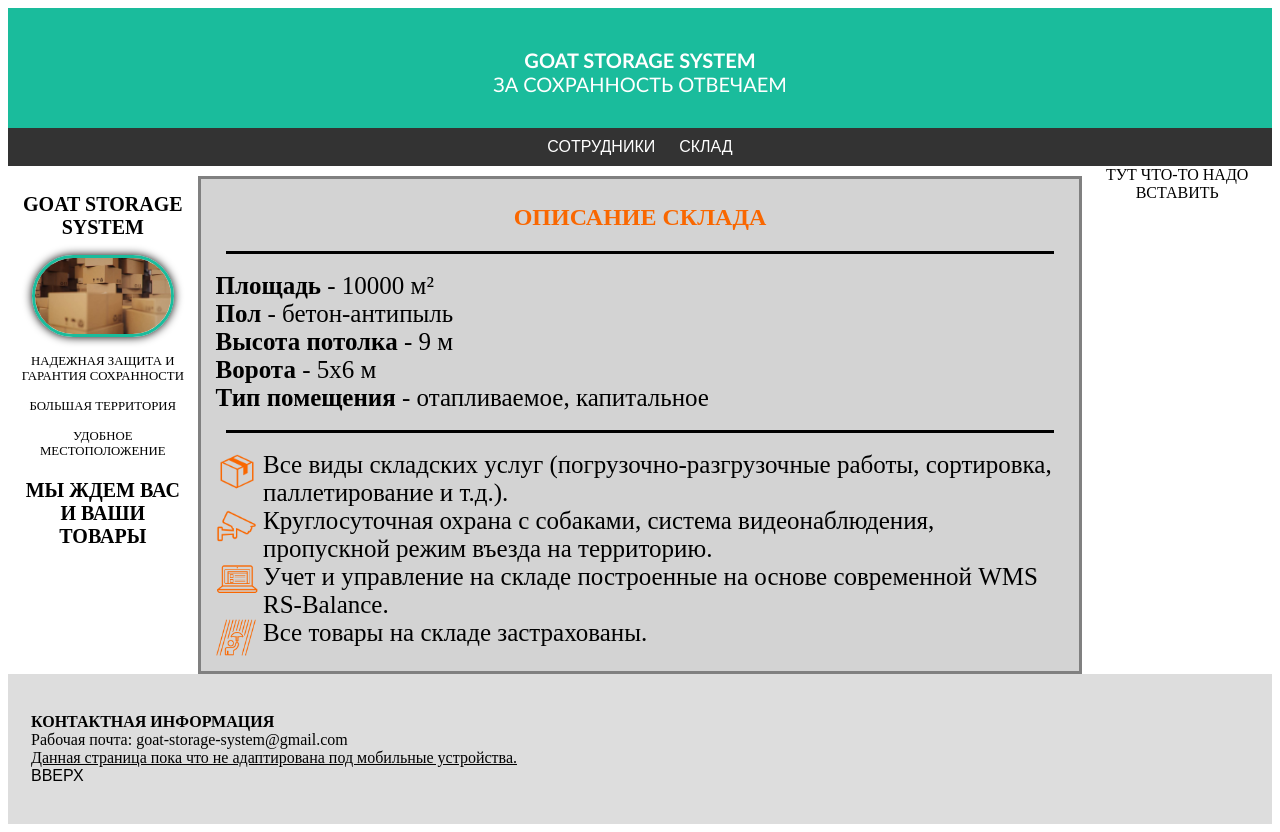
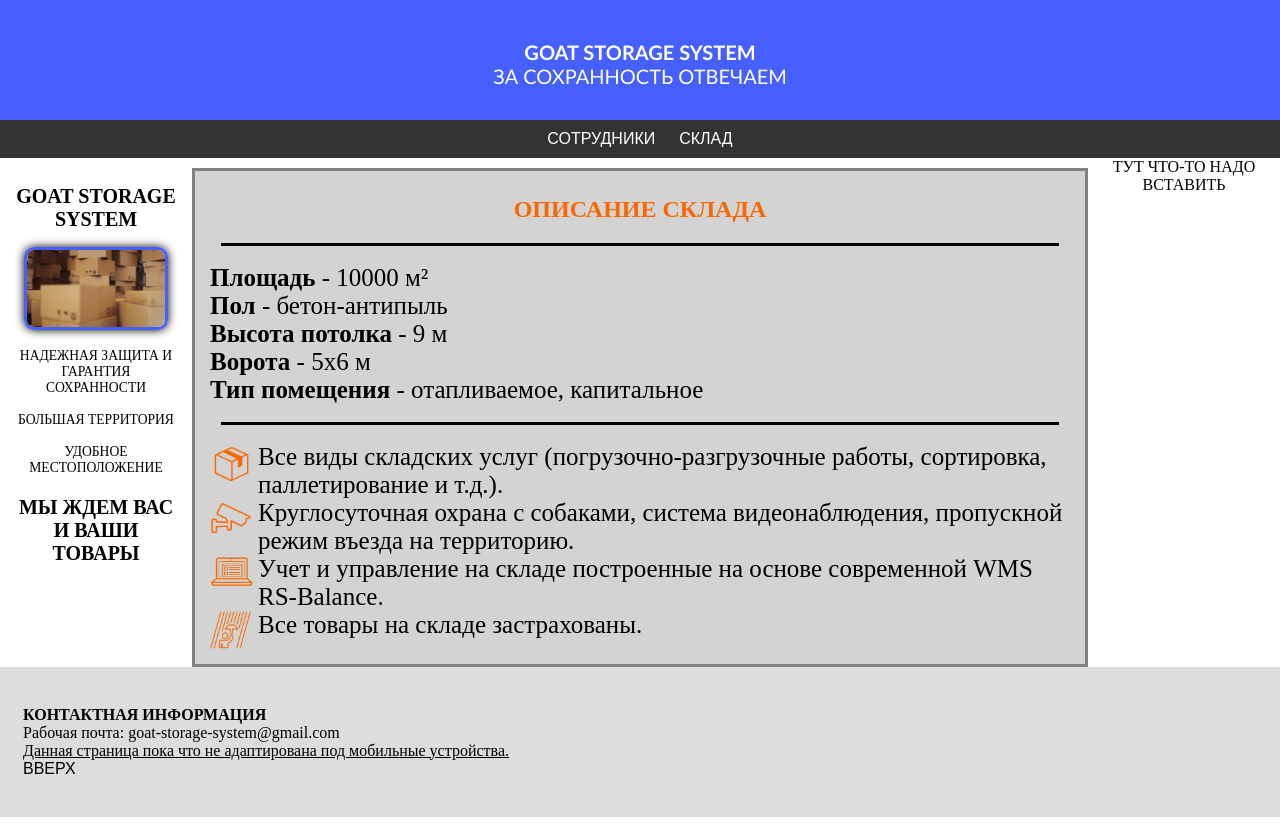
Before and after one commit to ColdMouseGame/ColdMouseGame.github.io, a plain HTML site: page index.html in a window 1280 px wide. Drawn offline with Linux system fonts and the light colour scheme.

Commit message:
Add files via upload

```diff
--- a/css/header.css
+++ b/css/header.css
@@ -3,7 +3,7 @@ header
     height: 80px;
     padding: 20px;
     text-align: center;
-    background: #1abc9c;
+    background: #465fff;
     color: white;
 }
 .headertext
@@ -33,7 +33,3 @@ a
     text-decoration: none;
     text-align: center;
 }
-.headerlink:hover
-{
-    color:#1abc9c;
-}
--- a/css/main_page.css
+++ b/css/main_page.css
@@ -1,3 +1,8 @@
+body
+{
+    margin: 0px;
+}
+
 section
 {
     display: flex;
@@ -23,7 +28,7 @@ aside
 .left_side
 {
     width: 15%;
-    font-size: 80%;
+    font-size: 85%;
 }
 .center_side
 {
@@ -37,8 +42,8 @@ aside
 
 .profilimg
 {
-    border-radius: 100px;
-    border: 3px solid #1abc9c;
+    border-radius: 10px;
+    border: 3px solid #465fff;
     box-shadow: 0 0 10px;
 }
 
```
